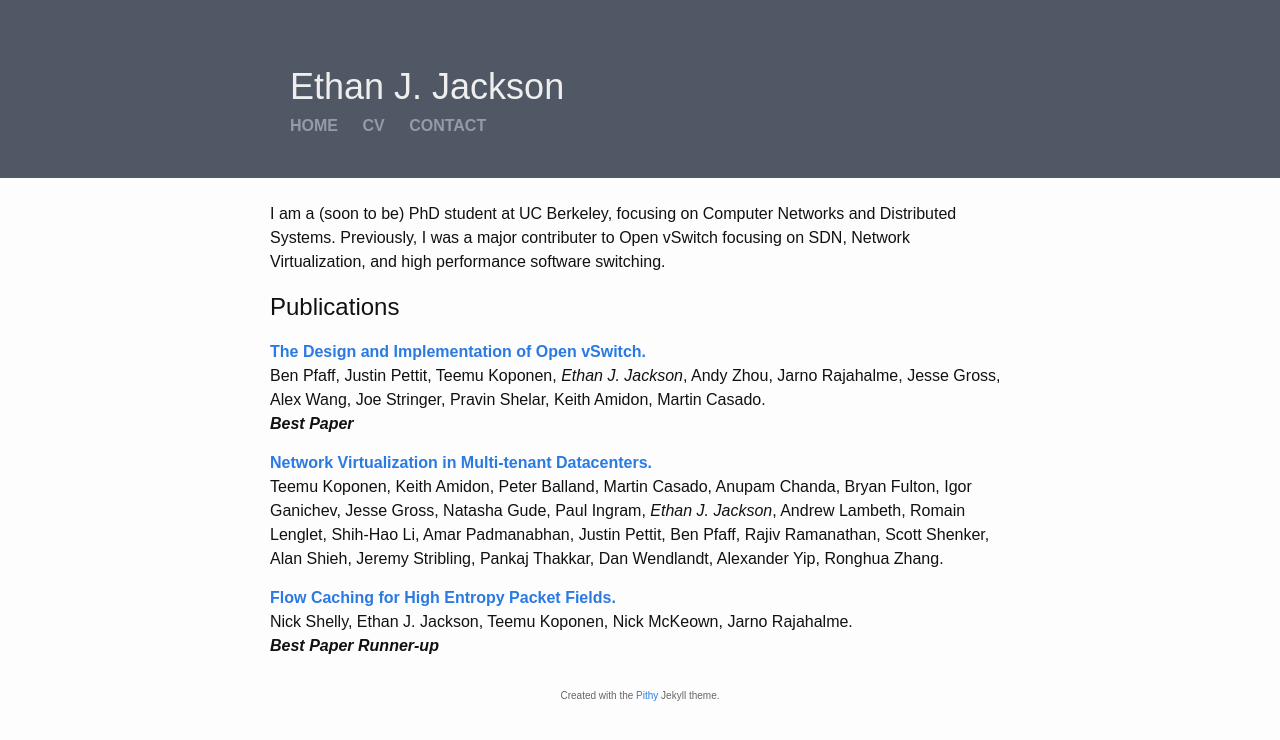
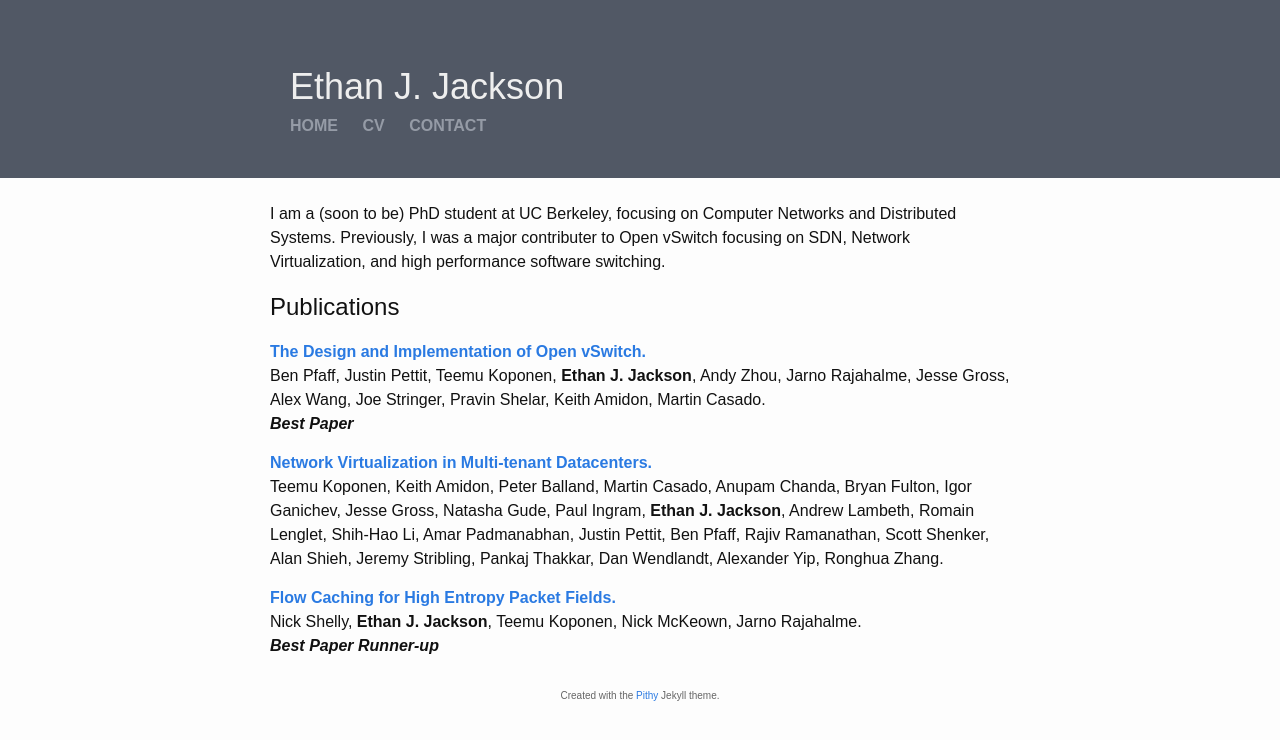
Before and after one commit to ejj/ejj.github.io, a Jekyll site: the page built from index.md, in a window 1280 px wide. Shown: the top 740 px of the page. Built offline with Jekyll 4.4.1, drawn with Linux system fonts in a browser that asks for light colours.

```diff
--- a/index.md
+++ b/index.md
@@ -10,7 +10,7 @@ switching.
 Publications
 ------------
 [**The Design and Implementation of Open vSwitch.**](https://www.usenix.org/system/files/conference/nsdi15/nsdi15-paper-pfaff.pdf)\\
-Ben Pfaff, Justin Pettit, Teemu Koponen, *Ethan J. Jackson*, Andy Zhou, Jarno
+Ben Pfaff, Justin Pettit, Teemu Koponen, **Ethan J. Jackson**, Andy Zhou, Jarno
 Rajahalme, Jesse Gross, Alex Wang, Joe Stringer, Pravin Shelar, Keith Amidon,
 Martin Casado.\\
 ***Best Paper***
@@ -18,12 +18,12 @@ Martin Casado.\\
 [**Network Virtualization in Multi-tenant Datacenters.**](https://www.usenix.org/system/files/conference/nsdi14/nsdi14-paper-koponen.pdf)\\
 Teemu Koponen, Keith Amidon, Peter Balland, Martin Casado, Anupam Chanda,
 Bryan Fulton, Igor Ganichev, Jesse Gross, Natasha Gude, Paul Ingram,
-*Ethan J. Jackson*, Andrew Lambeth, Romain Lenglet, Shih-Hao Li,
+**Ethan J. Jackson**, Andrew Lambeth, Romain Lenglet, Shih-Hao Li,
 Amar Padmanabhan, Justin Pettit, Ben Pfaff, Rajiv Ramanathan, Scott Shenker,
 Alan Shieh, Jeremy Stribling, Pankaj Thakkar, Dan Wendlandt, Alexander Yip,
 Ronghua Zhang.
 
 [**Flow Caching for High Entropy Packet Fields.**](/publications/caching.pdf)\\
-Nick Shelly, Ethan J. Jackson, Teemu Koponen, Nick McKeown,
+Nick Shelly, **Ethan J. Jackson**, Teemu Koponen, Nick McKeown,
 Jarno Rajahalme.\\
 ***Best Paper Runner-up***
```
